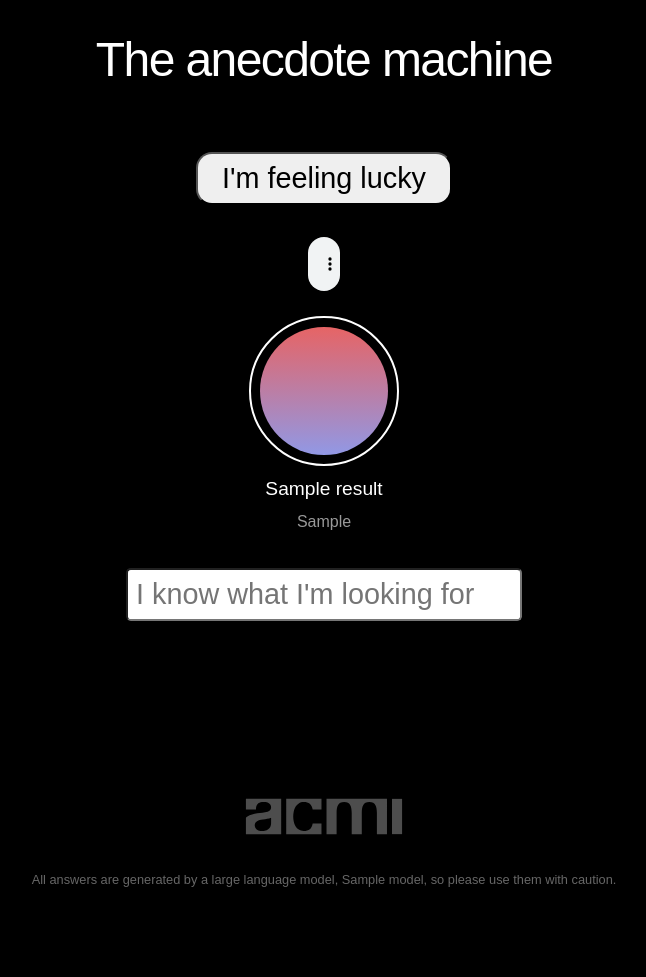
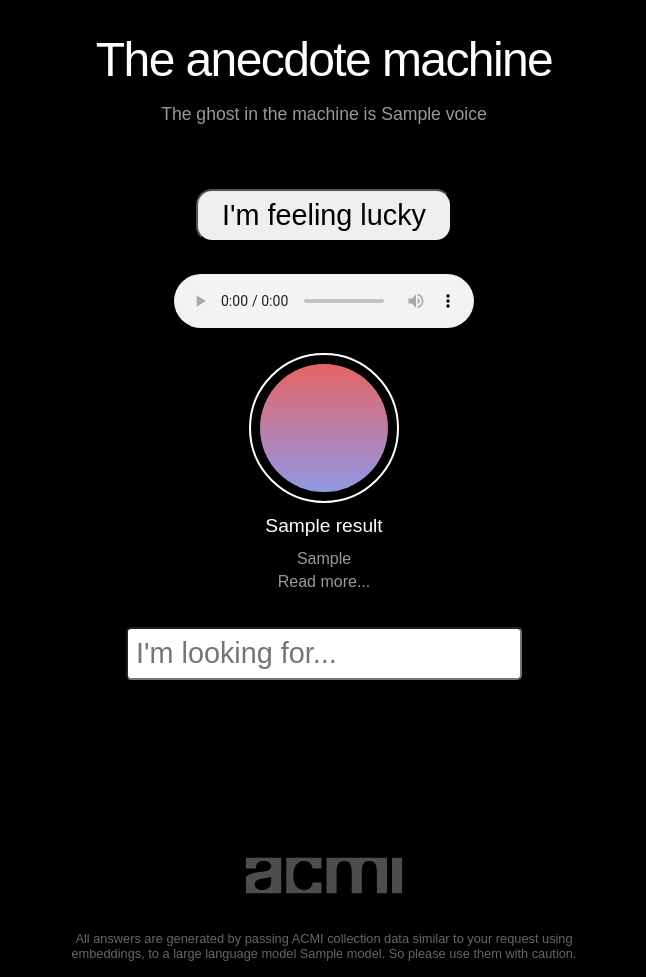
Before and after one commit to ACMILabs/collection-chat, a FastAPI app: template api/templates/index.html in a window 1280 px wide. Shown: the whole page, without its empty margins (316-962 px from the left). Before the commit the page ends 887 px from the top, so only its background shows below. Run offline with FastAPI, Linux system fonts and the light colour scheme; the template is opened without the code that fills it: most values are stand-ins (such as "Sample title", 1, 10 or a date in 2020); parts of the project's set-up code (start-up, migrations or seed data) failed here and were passed over; some web fonts are replaced.

Commit message:
#18 Add more contextual information, and when tapping on a work image or title use that as the query input

```diff
--- a/api/server.py
+++ b/api/server.py
@@ -44,6 +44,7 @@ LANGCHAIN_TRACING_V2 = os.getenv('LANGCHAIN_TRACING_V2', 'false').lower() == 'tr
 DOCUMENT_IDS = []
 NUMBER_OF_RESULTS = int(os.getenv('NUMBER_OF_RESULTS', '6'))
 CHAT_PORT = int(os.getenv('CHAT_PORT', '8000'))
+VOICE = os.getenv('VOICE', 'Seb Chan')
 
 _TEMPLATE = """Given a chat history and the latest user question
 which might reference context in the chat history,
@@ -225,7 +226,7 @@ async def root(
     return templates.TemplateResponse(
         request=request,
         name='index.html',
-        context={'query': query, 'results': results, 'model': MODEL},
+        context={'query': query, 'results': results, 'model': MODEL, 'voice': VOICE},
     )
 
 
@@ -254,7 +255,7 @@ async def speak(request: Request):
     return StreamingResponse(
         text_to_speech.generate(
             text=body,
-            voice='Seb Chan',
+            voice=VOICE,
             model='eleven_flash_v2_5',
             stream=True,
             voice_settings={
--- a/api/static/styles.css
+++ b/api/static/styles.css
@@ -43,10 +43,6 @@ input[type="submit"] {
     padding: 0.5rem 1.5rem;
 }
 
-#query {
-    width: 90%;
-}
-
 a {
     color: inherit;
     text-decoration: none;
@@ -58,7 +54,10 @@ a:hover {
 
 audio {
     padding: 1rem;
-    width: 2rem;
+}
+
+header {
+    margin-bottom: 4rem;
 }
 
 h1 {
@@ -66,8 +65,8 @@ h1 {
     font-size: 3rem;
     letter-spacing: -0.1rem;
     font-weight: normal;
-    margin-bottom: 4rem;
     line-height: 3.5rem;
+    margin-bottom: 1rem;
 }
 
 h2, h3 {
@@ -75,6 +74,10 @@ h2, h3 {
     font-size: 1.1rem;
     font-weight: 400;
     font-weight: normal;
+}
+
+h2 {
+    opacity: 0.6;
 }
 
 h3 {
@@ -154,6 +157,10 @@ h3 + p, h3 + p + p {
     opacity: 1;
 }
 
+.read-more {
+    opacity: 0.6;
+}
+
 .logo {
     max-width: 10rem;
     margin-top: 10rem;
@@ -168,6 +175,8 @@ h3 + p, h3 + p + p {
     opacity: 0.4;
     font-size: 0.8rem;
     padding: 1rem;
+    max-width: 32rem;
+    margin: auto;
 }
 
 @media (max-width: 1224px) {
@@ -181,4 +190,7 @@ h3 + p, h3 + p + p {
     #resultsList li {
         width: 45%;
     }
+    #queryInput {
+        max-width: 80vw;
+    }
 }
--- a/api/templates/index.html
+++ b/api/templates/index.html
@@ -12,7 +12,10 @@
 </head>
 
 <body>
-    <h1><a href="/?json=false" title="Take me home">The anecdote machine</a></h1>
+    <header>
+        <h1><a href="/?json=false" title="Take me home">The anecdote machine</a></h1>
+        <h2>The ghost in the machine is <a href="https://www.acmi.net.au/about/who-we-are/seb-chan/" target="_blank">{{ voice }}</a></h2>
+    </header>
 
     <form>
         <input id="randomBtn" type="submit" value="I'm feeling lucky">
@@ -32,20 +35,21 @@
             <a href="https://url.acmi.net.au/w/{{ result.id }}" target="_blank"><div class="circle"><div class="image"></div></div></a>
             <h3><a href="https://url.acmi.net.au/w/{{ result.id }}" target="_blank">{{ result.title }}</a></h3>
             <p>{{ result.headline_credit }}</p>
+            <p><a href="https://url.acmi.net.au/w/{{ result.id }}" target="_blank">Read more...</a></p>
         </li>
         {% endfor %}
     </ul>
 
     <form id="searchForm">
         <input type="text" name="query" id="queryInput"
-            placeholder="{% if query %}{% else %}I know what I'm looking for{% endif %}"
+            placeholder="{% if query %}{% else %}I'm looking for...{% endif %}"
             value="{% if query %}{{ query }}{% endif %}">
         <input type="hidden" name="json" id="json" value="false">
     </form>
 
     <p><a href="https://www.acmi.net.au"><img class="logo" src="static/images/acmi-logo-white.svg" alt="An ACMI labs experiment" title="An ACMI labs experiment" /></a></p>
 
-    <p class="disclaimer">All answers are generated by a large language model, {{ model }}, so please use them with caution.</p>
+    <p class="disclaimer">All answers are generated by passing <a href="https://api.acmi.net.au" target="_blank">ACMI collection data</a> similar to your request <a href="https://labs.acmi.net.au/embeddings-and-our-collection-afa815b8406e" target="_blank">using embeddings</a>, to a large language model {{ model }}. So please use them with caution.</p>
 
     <script>
         var hasPlayed = false;
@@ -55,6 +59,10 @@
         const resultsList = document.getElementById('resultsList');
         const chatsElement = document.getElementById('chats');
         const audioPlayer = document.getElementById('audioPlayer');
+
+        if (isSafari()) {
+            audioPlayer.style.width = '2rem';
+        }
 
         /* Plays Seb's voice when visitors tap in the query field. */
         document.onclick = function (event) {
@@ -117,9 +125,11 @@
             event.preventDefault();
             chatsElement.innerHTML = '';
             resultsList.innerHTML = '';
+            queryInput.value = '';
             if (!hasPlayed) {
                 const audio = document.getElementsByTagName('audio')[0];
                 audio.play();
+                hasPlayed = true;
             }
             const newUrl = new URL(window.location);
             newUrl.searchParams.delete('query');
@@ -175,7 +185,7 @@
                 const results = await response.json();
 
                 // Display the results
-                displayResults(results);
+                displayResults(results, isRandom, query);
 
                 // Step 2: Summarise
                 var summary = await getSummary(urlParams.query, results);
@@ -199,7 +209,13 @@
                 });
 
                 // Step 3: Stream TTS
-                await speakWithStreamTTS(summary.replace('ACMI', 'acmee'));
+                if ('MediaSource' in window) {
+                    // MSE streaming approach
+                    await speakWithStreamTTS(summary.replace('ACMI', 'acmee'));
+                } else {
+                    // Fallback: fetch entire audio as Blob
+                    await speakWithoutStreamTTS(summary.replace('ACMI', 'acmee'));
+                }
 
             } catch (error) {
                 console.error('fetchCollectionData error:', error);
@@ -302,7 +318,9 @@
                             // mediaSource.duration = sourceBuffer.buffered.end(0);
                         }
                         // Let the MediaSource know we're done
-                        mediaSource.endOfStream();
+                        if (mediaSource.readyState === 'open') {
+                            mediaSource.endOfStream();
+                        }
                     }, { once: true });
                 });
             } catch (err) {
@@ -311,10 +329,40 @@
         }
 
         /**
+         * Utility: Speak without streaming for devices without MediaSource.
+         */
+        async function speakWithoutStreamTTS(text) {
+            try {
+                const speakResponse = await fetch('/speak', {
+                    method: 'POST',
+                    headers: { 'Content-Type': 'text/plain' },
+                    body: text
+                });
+                if (!speakResponse.ok) {
+                    throw new Error('Error from /speak: ' + speakResponse.status);
+                }
+                // Get entire file as Blob
+                const blob = await speakResponse.blob();
+                // Set your <audio> element to this Blob
+                audioPlayer.src = URL.createObjectURL(blob);
+                audioPlayer.play();
+            } catch (err) {
+                console.error('speakWithoutStreamTTS error:', err);
+            }
+        }
+
+        /**
          * Display the JSON results from GET /?json=true in <ul id="resultsList">
          */
-        function displayResults(results) {
+        function displayResults(results, isRandom, query) {
             resultsList.innerHTML = '';
+            const heading = document.createElement('h2');
+            if (isRandom) {
+                heading.innerText = 'A random selection of ACMI works:';
+            } else {
+                heading.innerText = `Algorithmically related works to: ${query}`;
+            }
+            resultsList.appendChild(heading);
             if (!Array.isArray(results) || results.length === 0) {
                 const li = document.createElement('li');
                 li.textContent = 'No results found.';
@@ -326,11 +374,32 @@
                 const title = item.title || 'Untitled';
                 const id = item.id || '';
                 li.innerHTML = `
-                    <a href="https://url.acmi.net.au/w/${item.id}" target="_blank"><div class="circle"><div class="image"></div></div></a>
-                    <h3><a href="https://url.acmi.net.au/w/${item.id}" target="_blank">${item.title}</a></h3>
+                    <a class="circleLink" href="#"><div class="circle"><div class="image"></div></div></a>
+                    <h3><a class="titleLink" href="#">${item.title}</a></h3>
                     <p>${item.headline_credit}</p>
+                    <p><a href="https://url.acmi.net.au/w/${item.id}" target="_blank" class="read-more">Read more</a></p>
                 `;
                 resultsList.appendChild(li);
+                const circleLink = li.querySelector('.circleLink');
+                const titleLink = li.querySelector('.titleLink');
+                circleLink.addEventListener('click', (event) => {
+                    event.preventDefault();
+                    queryInput.value = item.title;
+                    const submitEvent = new Event('submit', {
+                        bubbles: true,
+                        cancelable: true
+                    });
+                    searchForm.dispatchEvent(submitEvent);
+                });
+                titleLink.addEventListener('click', (event) => {
+                    event.preventDefault();
+                    queryInput.value = item.title;
+                    const submitEvent = new Event('submit', {
+                        bubbles: true,
+                        cancelable: true
+                    });
+                    searchForm.dispatchEvent(submitEvent);
+                });
                 getImage(id).then(imageUrl => {
                 if (imageUrl !== '') {
                     const image = li.getElementsByClassName('image')[0];
@@ -362,6 +431,19 @@
             }
             return '';
         }
+
+        /**
+         * Detect Safari browsers
+         */
+        function isSafari() {
+            const ua = navigator.userAgent;
+            const vendor = navigator.vendor;
+            return (
+                /Safari/.test(ua) &&
+                /Apple Computer/.test(vendor) &&
+                !/Chrome|CriOS|FxiOS|EdgiOS|Edg|OPR|Opera|Android/.test(ua)
+            );
+        }
     </script>
 </body>
 
```
